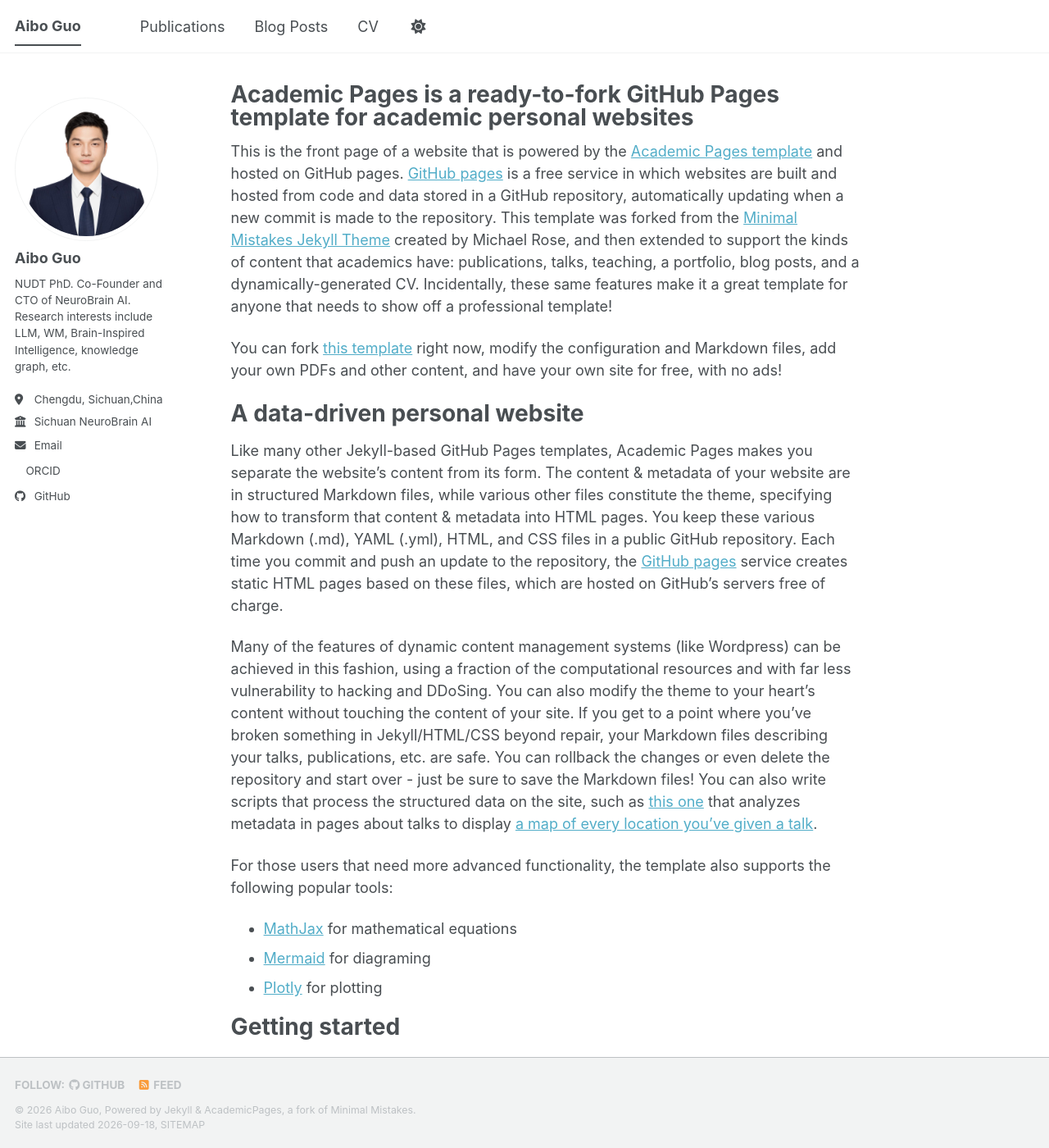
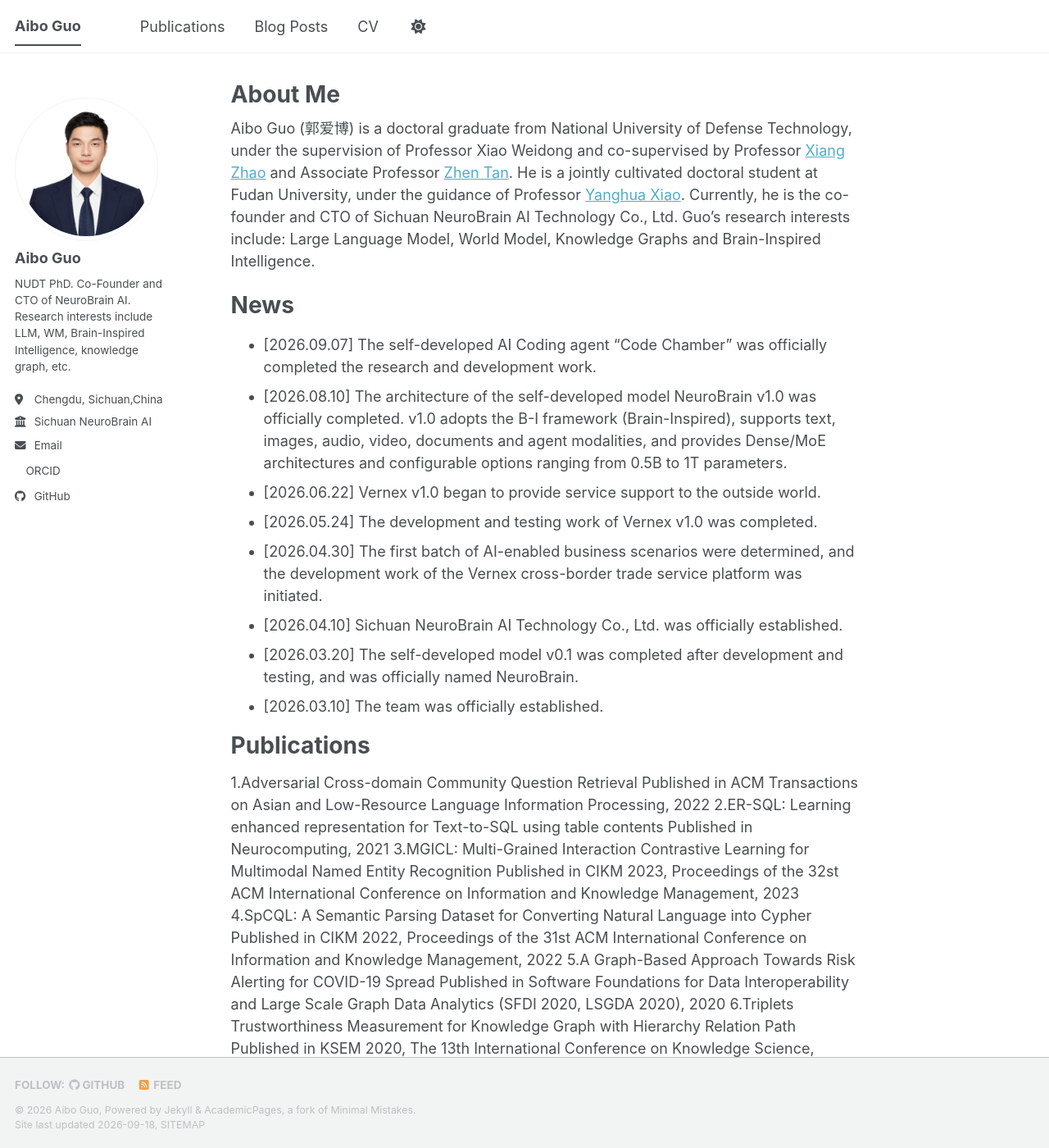
Before and after one commit to AiboGuo-NeuroBrainAI/AiboGuo-NeuroBrainAI.github.io, a Jekyll site: the page built from _pages/about.md, in a window 1280 px wide and 1400 px high. Shown: the whole window at 82% size. Built offline with Jekyll 4.4.1, drawn with Linux system fonts in a browser that asks for light colours; a style sheet for code colours, icons or effects is not loaded; some of the changed text lies outside the part shown.

Commit message:
Update about.md

```diff
--- a/_pages/about.md
+++ b/_pages/about.md
@@ -1,56 +1,67 @@
 ---
 permalink: /
-title: "Academic Pages is a ready-to-fork GitHub Pages template for academic personal websites"
+title: "About Me"
 author_profile: true
 redirect_from:
   - /about/
   - /about.html
 ---
 
-This is the front page of a website that is powered by the [Academic Pages template](https://github.com/academicpages/academicpages.github.io) and hosted on GitHub pages. [GitHub pages](https://pages.github.com) is a free service in which websites are built and hosted from code and data stored in a GitHub repository, automatically updating when a new commit is made to the repository. This template was forked from the [Minimal Mistakes Jekyll Theme](https://mmistakes.github.io/minimal-mistakes/) created by Michael Rose, and then extended to support the kinds of content that academics have: publications, talks, teaching, a portfolio, blog posts, and a dynamically-generated CV. Incidentally, these same features make it a great template for anyone that needs to show off a professional template!
+Aibo Guo (郭爱博) is a doctoral graduate from National University of Defense Technology, under the supervision of Professor Xiao Weidong and co-supervised by Professor [Xiang Zhao](https://xiangz-nudt.github.io/) and Associate Professor [Zhen Tan](). He is a jointly cultivated doctoral student at Fudan University, under the guidance of Professor [Yanghua Xiao](https://kw.fudan.edu.cn/people/xiaoyanghua/).
+Currently, he is the co-founder and CTO of Sichuan NeuroBrain AI Technology Co., Ltd.
+Guo's research interests include: Large Language Model, World Model, Knowledge Graphs and Brain-Inspired Intelligence.
 
- You can fork [this template](https://github.com/academicpages/academicpages.github.io) right now, modify the configuration and Markdown files, add your own PDFs and other content, and have your own site for free, with no ads!
+News
+======
+- \[2026.09.07\] The self-developed AI Coding agent "Code Chamber" was officially completed the research and development work.
+- \[2026.08.10\] The architecture of the self-developed model NeuroBrain v1.0 was officially completed. v1.0 adopts the B-I framework (Brain-Inspired), supports text, images, audio, video, documents and agent modalities, and provides Dense/MoE architectures and configurable options ranging from 0.5B to 1T parameters.
+- \[2026.06.22\] Vernex v1.0 began to provide service support to the outside world.
+- \[2026.05.24\] The development and testing work of Vernex v1.0 was completed.
+- \[2026.04.30\] The first batch of AI-enabled business scenarios were determined, and the development work of the Vernex cross-border trade service platform was initiated.
+- \[2026.04.10\] Sichuan NeuroBrain AI Technology Co., Ltd. was officially established.
+- \[2026.03.20\] The self-developed model v0.1 was completed after development and testing, and was officially named NeuroBrain.
+- \[2026.03.10\] The team was officially established.
 
-A data-driven personal website
+Publications
 ======
-Like many other Jekyll-based GitHub Pages templates, Academic Pages makes you separate the website's content from its form. The content & metadata of your website are in structured Markdown files, while various other files constitute the theme, specifying how to transform that content & metadata into HTML pages. You keep these various Markdown (.md), YAML (.yml), HTML, and CSS files in a public GitHub repository. Each time you commit and push an update to the repository, the [GitHub pages](https://pages.github.com/) service creates static HTML pages based on these files, which are hosted on GitHub's servers free of charge.
+1.Adversarial Cross-domain Community Question Retrieval
+Published in ACM Transactions on Asian and Low-Resource Language Information Processing, 2022
+2.ER-SQL: Learning enhanced representation for Text-to-SQL using table contents
+Published in Neurocomputing, 2021
+3.MGICL: Multi-Grained Interaction Contrastive Learning for Multimodal Named Entity Recognition
+Published in CIKM 2023, Proceedings of the 32st ACM International Conference on Information and Knowledge Management, 2023
+4.SpCQL: A Semantic Parsing Dataset for Converting Natural Language into Cypher
+Published in CIKM 2022, Proceedings of the 31st ACM International Conference on Information and Knowledge Management, 2022
+5.A Graph-Based Approach Towards Risk Alerting for COVID-19 Spread
+Published in Software Foundations for Data Interoperability and Large Scale Graph Data Analytics (SFDI 2020, LSGDA 2020), 2020
+6.Triplets Trustworthiness Measurement for Knowledge Graph with Hierarchy Relation Path
+Published in KSEM 2020, The 13th International Conference on Knowledge Science, Engineering and Management, 2020
+7.On Continuously Matching of Evolving Graph Patterns
+Published in CIKM 2019, Proceedings of the 28th ACM International Conference on Information and Knowledge Management, 2019
 
-Many of the features of dynamic content management systems (like Wordpress) can be achieved in this fashion, using a fraction of the computational resources and with far less vulnerability to hacking and DDoSing. You can also modify the theme to your heart's content without touching the content of your site. If you get to a point where you've broken something in Jekyll/HTML/CSS beyond repair, your Markdown files describing your talks, publications, etc. are safe. You can rollback the changes or even delete the repository and start over - just be sure to save the Markdown files! You can also write scripts that process the structured data on the site, such as [this one](https://github.com/academicpages/academicpages.github.io/blob/master/talkmap.ipynb) that analyzes metadata in pages about talks to display [a map of every location you've given a talk](https://academicpages.github.io/talkmap.html).
+Professional Services
+======
 
-For those users that need more advanced functionality, the template also supports the following popular tools:
-- [MathJax](https://www.mathjax.org/) for mathematical equations
-- [Mermaid](https://mermaid.js.org/) for diagraming
-- [Plotly](https://plotly.com/javascript/) for plotting
 
-Getting started
+Awards and Grants
 ======
-1. Register a GitHub account if you don't have one and confirm your e-mail (required!)
-1. Fork [this template](https://github.com/academicpages/academicpages.github.io) by clicking the "Use this template" button in the top right.
-1. Go to the repository's settings (rightmost item in the tabs that start with "Code", should be below "Unwatch"). Rename the repository "[your GitHub username].github.io", which will also be your website's URL.
-1. Set site-wide configuration and create content & metadata (see below -- also see [this set of diffs](https://archive.is/3TPas) showing what files were changed to set up [an example site](https://getorg-testacct.github.io) for a user with the username "getorg-testacct")
-1. Upload any files (like PDFs, .zip files, etc.) to the files/ directory. They will appear at https://[your GitHub username].github.io/files/example.pdf.
-1. Check status by going to the repository settings, in the "GitHub pages" section
+• 2024 "Huaiqing Cup" National College Students' Artificial Intelligence Competition - Algorithm Category - First Prize
+• 2024 APMCM Asia-Pacific Region College Students' Mathematical Modeling Competition - Third Prize
+• 2021 Baidu PaddlePaddle: Click Fraud Prevention Prediction Competition - Excellent Modeling Award
+• 2021 Global Artificial Intelligence Innovation Competition [Track 3] - 6th Place
+• 2017 National College Students' Mathematical Modeling Competition - Hunan Province - Third Prize
+• 2018 Ninth "Military Operations Cup" Military Modeling Competition for Military Academies - Second Prize
 
-Site-wide configuration
-------
-The main configuration file for the site is in the base directory in [_config.yml](https://github.com/academicpages/academicpages.github.io/blob/master/_config.yml), which defines the content in the sidebars and other site-wide features. You will need to replace the default variables with ones about yourself and your site's github repository. The configuration file for the top menu is in [_data/navigation.yml](https://github.com/academicpages/academicpages.github.io/blob/master/_data/navigation.yml). For example, if you don't have a portfolio or blog posts, you can remove those items from that navigation.yml file to remove them from the header.
-
-Create content & metadata
-------
-For site content, there is one Markdown file for each type of content, which are stored in directories like _publications, _talks, _posts, _teaching, or _pages. For example, each talk is a Markdown file in the [_talks directory](https://github.com/academicpages/academicpages.github.io/tree/master/_talks). At the top of each Markdown file is structured data in YAML about the talk, which the theme will parse to do lots of cool stuff. The same structured data about a talk is used to generate the list of talks on the [Talks page](https://academicpages.github.io/talks), each [individual page](https://academicpages.github.io/talks/2012-03-01-talk-1) for specific talks, the talks section for the [CV page](https://academicpages.github.io/cv), and the [map of places you've given a talk](https://academicpages.github.io/talkmap.html) (if you run this [python file](https://github.com/academicpages/academicpages.github.io/blob/master/talkmap.py) or [Jupyter notebook](https://github.com/academicpages/academicpages.github.io/blob/master/talkmap.ipynb), which creates the HTML for the map based on the contents of the _talks directory).
-
-**Markdown generator**
-
-The repository includes [a set of Jupyter notebooks](https://github.com/academicpages/academicpages.github.io/tree/master/markdown_generator
-) that converts a CSV containing structured data about talks or presentations into individual Markdown files that will be properly formatted for the Academic Pages template. The sample CSVs in that directory are the ones I used to create my own personal website at stuartgeiger.com. My usual workflow is that I keep a spreadsheet of my publications and talks, then run the code in these notebooks to generate the Markdown files, then commit and push them to the GitHub repository.
-
-How to edit your site's GitHub repository
-------
-Many people use a git client to create files on their local computer and then push them to GitHub's servers. If you are not familiar with git, you can directly edit these configuration and Markdown files directly in the github.com interface. Navigate to a file (like [this one](https://github.com/academicpages/academicpages.github.io/blob/master/_talks/2012-03-01-talk-1.md) and click the pencil icon in the top right of the content preview (to the right of the "Raw | Blame | History" buttons). You can delete a file by clicking the trashcan icon to the right of the pencil icon. You can also create new files or upload files by navigating to a directory and clicking the "Create new file" or "Upload files" buttons.
-
-Example: editing a Markdown file for a talk
-![Editing a Markdown file for a talk](/images/editing-talk.png)
-
-For more info
-------
-More info about configuring Academic Pages can be found in [the guide](https://academicpages.github.io/markdown/), the [growing wiki](https://github.com/academicpages/academicpages.github.io/wiki), and you can always [ask a question on GitHub](https://github.com/academicpages/academicpages.github.io/discussions). The [guides for the Minimal Mistakes theme](https://mmistakes.github.io/minimal-mistakes/docs/configuration/) (which this theme was forked from) might also be helpful.
+• CCF (China Computer Federation) student member, artificial intelligence algorithm engineer
+• Baidu Intelligent Cloud Generative AI Certified Engineer
+• Alibaba Cloud Senior Artificial Intelligence Trainer
+• Tencent Cloud Certification - AI Developer Certification
+• Huawei HarmonyOS Application Senior Developer
+• Datawhale Certification - Prompt Engineer (Prompt Word Engineer)
+• Datawhale Certification - Agent Engineer (Intelligent System Engineer)
+• Itronix Solutions Certified - Data Scientist
+• Itronix Solutions Certified - AI Engineer
+• ITC Certified AI Instructor
+• China Management Science Research Institute - Deep Learning Development and Application Engineer
+• China Management Science Research Institute - Knowledge Graph Construction and Application Engineer
+• Military-Civilian Integration Innovation Talents
```
